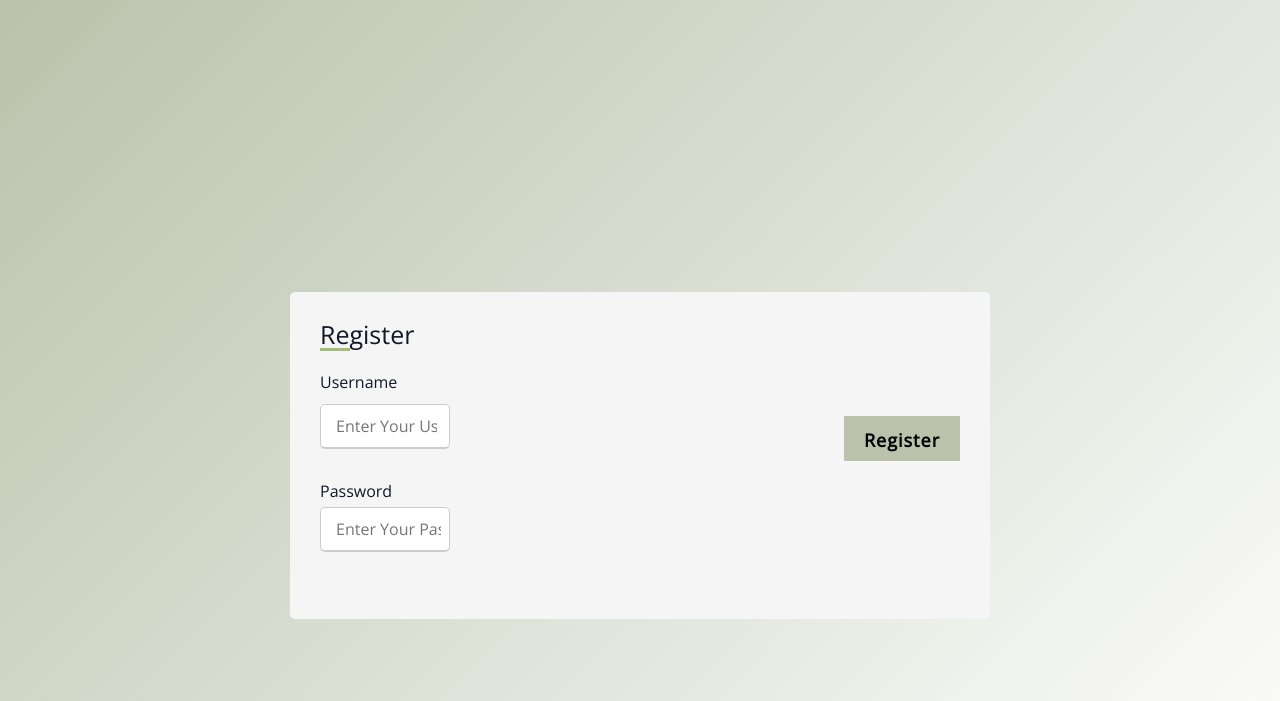
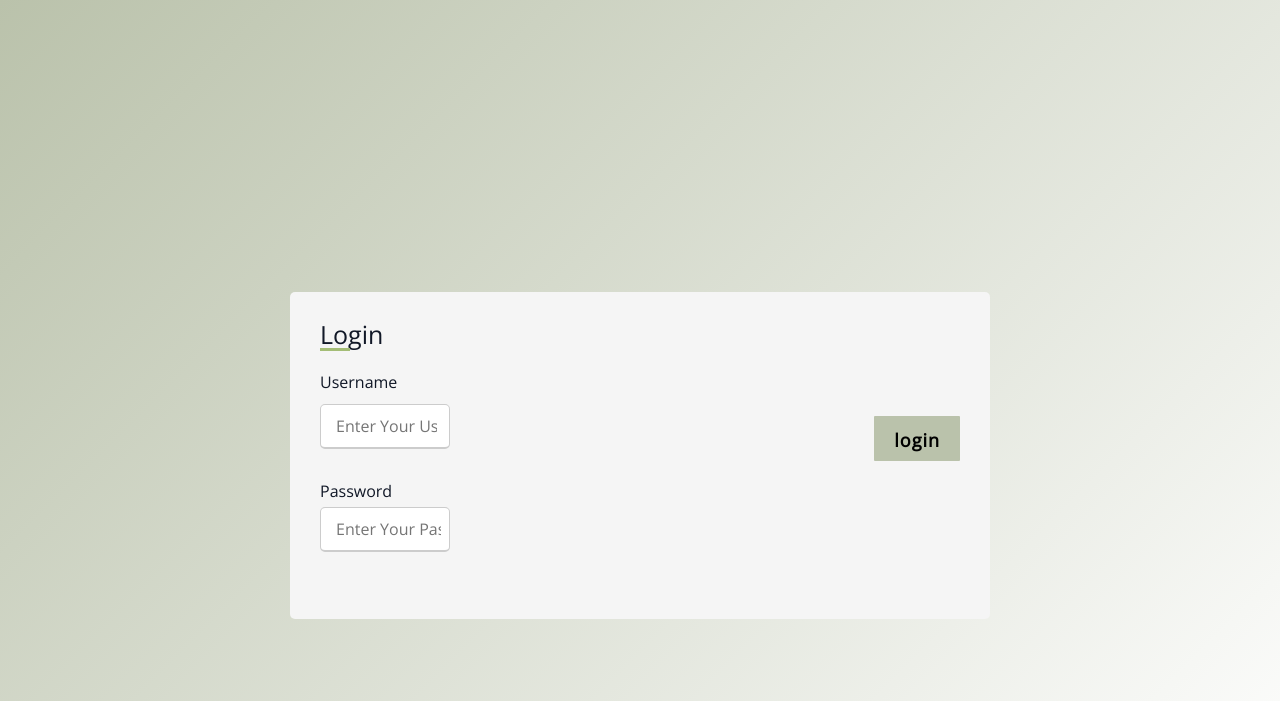
Before and after one commit to NoluHleko/WebBlog, a Flask app: page /login in a window 1280 px wide. Shown: the top 701 px of the page. Run offline with Flask 2, Linux system fonts and the light colour scheme; style sheets or scripts are compiled from the project's sources.

Commit message:
everything works for now

```diff
--- a/myblog/models.py
+++ b/myblog/models.py
@@ -6,7 +6,7 @@ from datetime import datetime
 
 @login_manager.user_loader
 def load_user(user_id):
-    return User.get(int(user_id))
+    return User.query.get(int(user_id))
 
 
 
--- a/myblog/templates/admin/login.html
+++ b/myblog/templates/admin/login.html
@@ -119,7 +119,7 @@ form .button input:hover{
 </head>
 <body id="form-body">
     <div class="form-container">
-        <div class="title">Register</div>
+        <div class="title">Login</div>
         {% with messages = get_flashed_messages(with_categories=true) %}
         {% if messages %}
           <div class=flashes>
@@ -147,7 +147,7 @@ form .button input:hover{
 
             </div>
             <div class="button">
-                <input type="submit" value="Register">
+                <input type="submit" value="login">
             </div>
         </form>
     </div>
```
Also changed, not shown: myblog/Weblog22.db.
